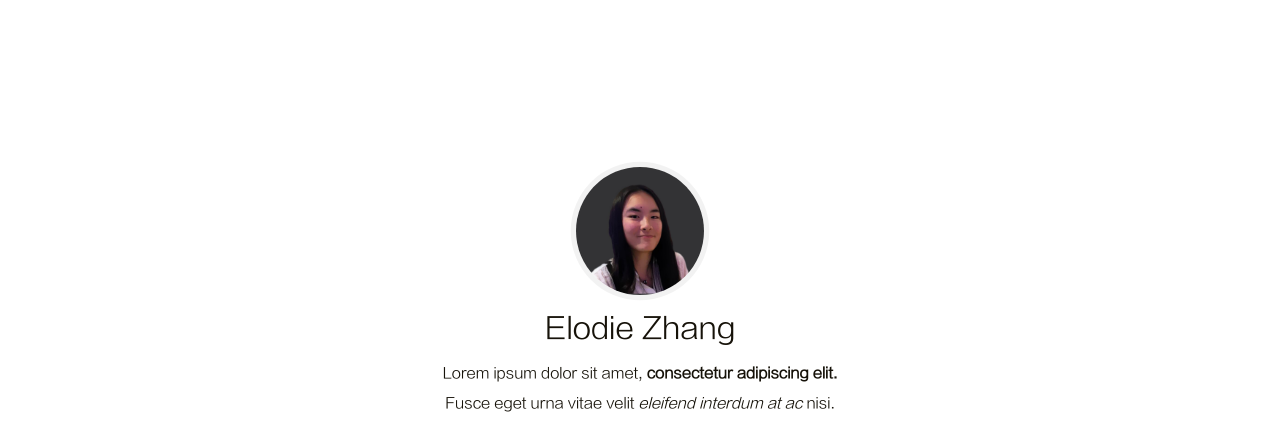
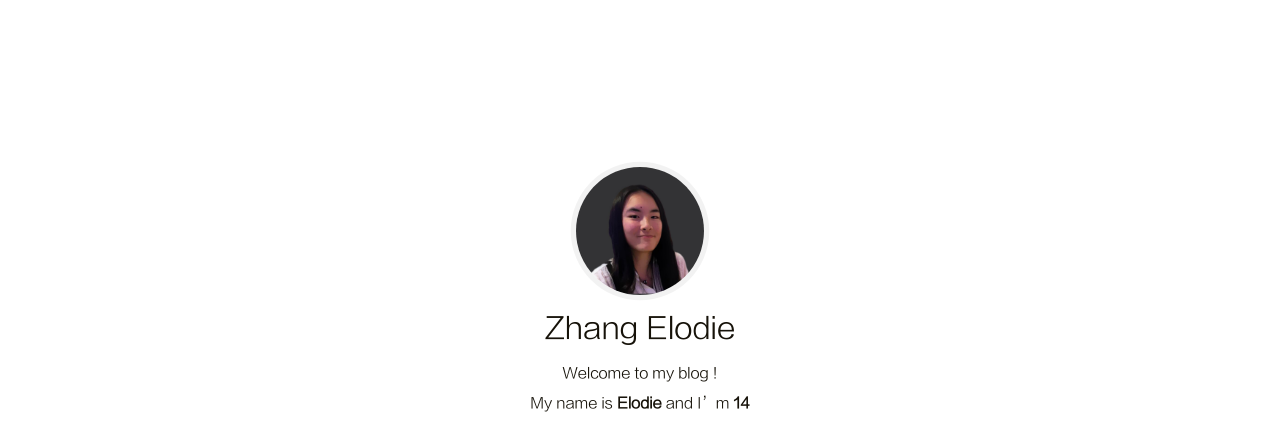
Before and after one commit to zelodie/zelodie, a plain HTML site: page index.html in a window 1280 px wide. Shown: the part 67-490 px from the top of the page. Drawn offline with Linux system fonts and the light colour scheme.

Commit message:
Site updated: 2020-04-05 23:56:57

```diff
--- a/index.html
+++ b/index.html
@@ -114,8 +114,8 @@
         <div class="avatar">
             <a href="/archives"><img src="/image/avatar.jpeg"></a>
         </div>
-        <div class="nickname">Elodie Zhang</div>
-        <div class="description"><p>Lorem ipsum dolor sit amet, <strong>consectetur adipiscing elit.</strong> <br>Fusce eget urna vitae velit <em>eleifend interdum at ac</em> nisi.</p>
+        <div class="nickname">Zhang Elodie</div>
+        <div class="description"><p>Welcome to my blog !<br> My name is <strong>Elodie</strong> and I’m  <strong>14</strong><br> <em>Let’s enjoy !</em></p>
 </div>
         <div class="links">
 
```
